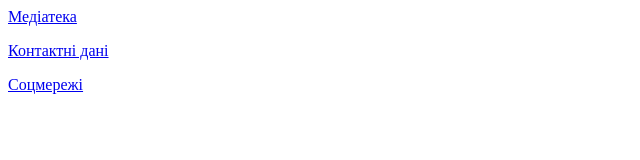
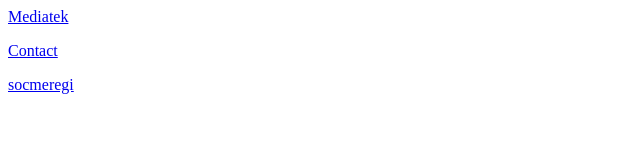
Before and after one commit to DenMartsenyuk/-.github.io, a plain HTML site: page index.html in a window 1280 px wide. Shown: the whole page, without its empty margins (0-640 px from the left). Drawn offline with Linux system fonts and the light colour scheme.

Commit message:
Update index.html

```diff
--- a/index.html
+++ b/index.html
@@ -5,9 +5,9 @@
 </title>
 </head>
 <body>
-<p><a href="Медіатека.html">Медіатека</a></p>
-<p><a href="Контактні дані.html">Контактні дані</a></p>
-<p><a href="Соцмережі.html">Соцмережі</a></p>
+<p><a href="Mediatek.html">Mediatek</a></p>
+<p><a href="Contact.html">Contact</a></p>
+<p><a href="socmeregi.html">socmeregi</a></p>
 </body>
 
 
```
